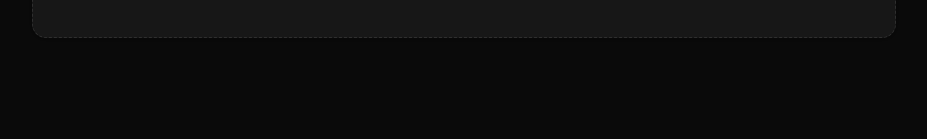
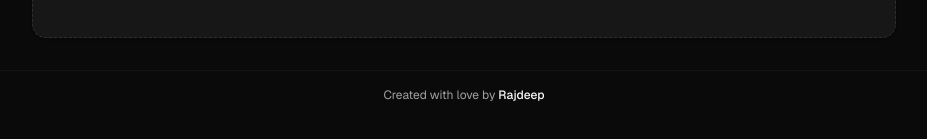
Before and after one commit to Rajdip019/dvvy, a Next.js app: page / in a window 1280 px wide. Shown: the part 441-580 px from the top of the page, without its empty margins (176-1103 px from the left). Built offline with nearby package versions, Linux system fonts and the light colour scheme.

Commit message:
Added my name

```diff
--- a/app/layout.tsx
+++ b/app/layout.tsx
@@ -56,6 +56,19 @@
             <main className="container mx-auto max-w-4xl px-4 py-4 sm:py-8">
               {children}
             </main>
+            <footer className="border-t border-border/40 py-4">
+              <p className="text-center text-xs text-muted-foreground">
+                Created with love by{" "}
+                <a
+                  href="https://github.com/Rajdip019"
+                  target="_blank"
+                  rel="noopener noreferrer"
+                  className="font-medium text-foreground hover:text-primary transition-colors"
+                >
+                  Rajdeep
+                </a>
+              </p>
+            </footer>
           </div>
         </AppProvider>
       </body>
--- a/utils/pdf-export.ts
+++ b/utils/pdf-export.ts
@@ -236,7 +236,13 @@
     doc.text(
       `dvvy export  —  Page ${i} of ${pageCount}`,
       PAGE_WIDTH / 2,
-      290,
+      287,
+      { align: "center" }
+    );
+    doc.text(
+      "Created with love by Rajdeep  —  github.com/Rajdip019",
+      PAGE_WIDTH / 2,
+      292,
       { align: "center" }
     );
   }
```
